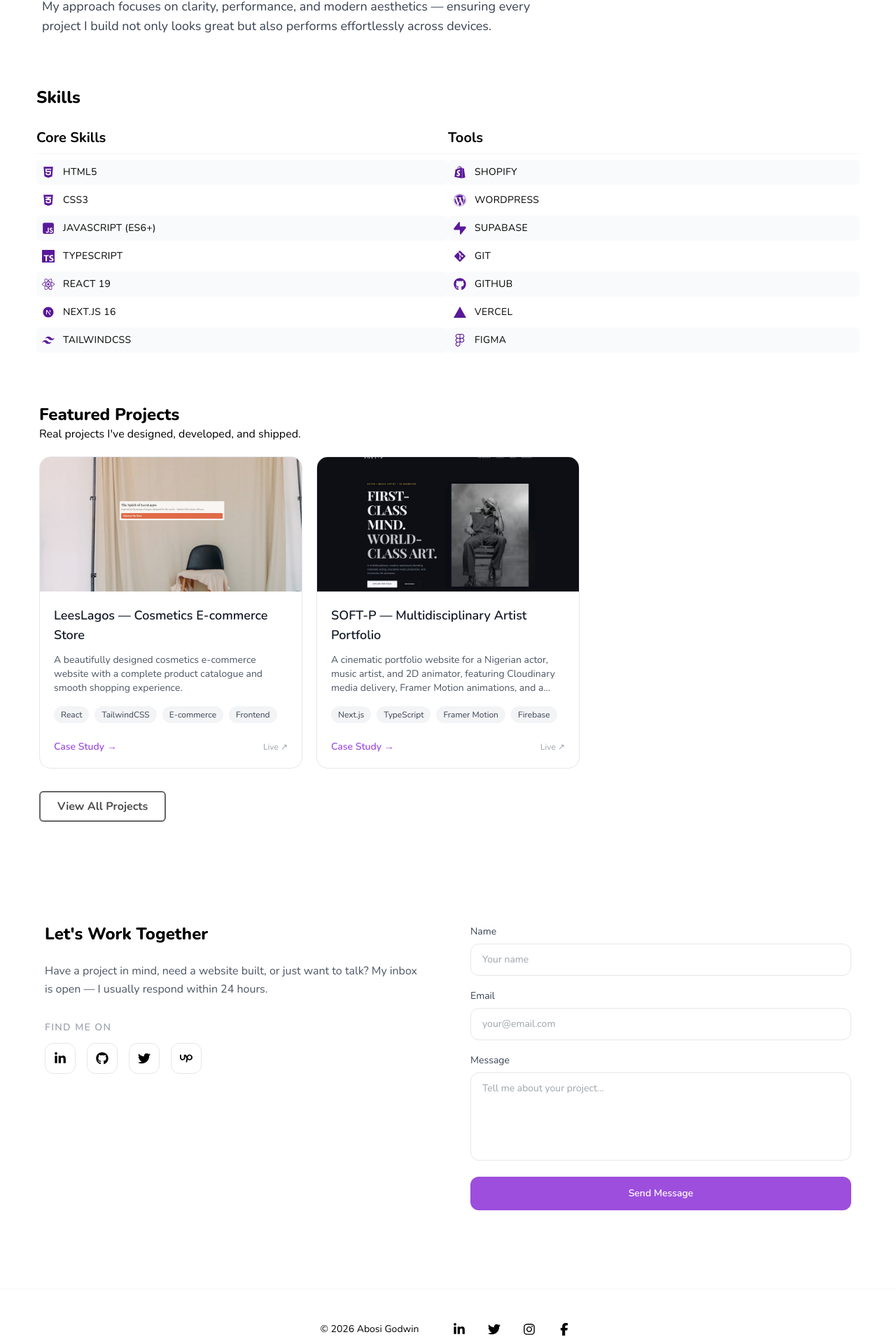
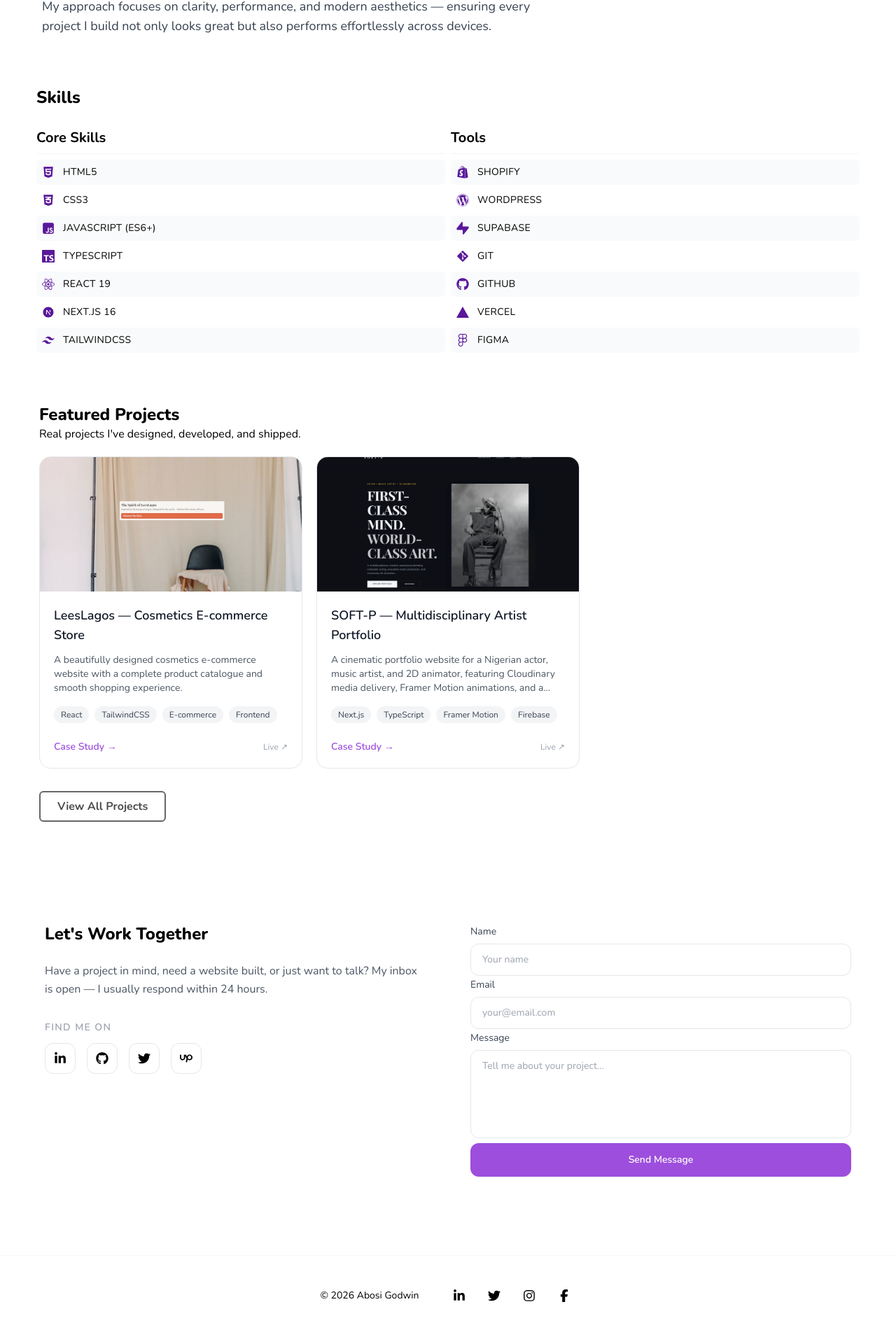
Before and after one commit to Abosi-Godwin/Abosi, a Next.js app: page / in a window 1280 px wide. Shown: the part 1729-3649 px from the top of the page at 70% size. Built offline with nearby package versions, Linux system fonts and the light colour scheme.

Commit message:
made more changes

```diff
--- a/app/components/Contact.tsx
+++ b/app/components/Contact.tsx
@@ -17,7 +17,7 @@ const Contact = () => {
         setForm(prev => ({ ...prev, [e.target.name]: e.target.value }));
     };
 
-    const handleSubmit = async (e: React.MouseEvent) => {
+    const handleSubmit = async (e: React.FormEvent) => {
         e.preventDefault();
 
         if (!form.name || !form.email || !form.message) return;
@@ -109,6 +109,7 @@ const Contact = () => {
                     transition={{ duration: 0.5, delay: 0.1 }}
                     className="space-y-4"
                 >
+                    <form onSubmit={handleSubmit}>
                         {/* Name */}
                         <div className="space-y-1.5">
                             <label className="text-sm font-medium text-gray-700">
@@ -155,14 +156,15 @@ const Contact = () => {
                         </div>
 
                         {/* Submit */}
-                    <button
-                        onClick={handleSubmit}
+                        <button type="submit"
                             disabled={status === "loading"}
                             className="w-full py-3.5 rounded-xl bg-primary text-white font-semibold text-sm hover:opacity-90 transition-opacity disabled:opacity-60"
                         >
-                        {status === "loading" ? "Sending..." : "Send Message"}
+                            {status === "loading"
+                                ? "Sending..."
+                                : "Send Message"}
                         </button>
-
+                    </form>
                     {/* Feedback */}
                     {status === "success" && (
                         <motion.p
--- a/app/components/Skills.tsx
+++ b/app/components/Skills.tsx
@@ -6,7 +6,8 @@ const Skills = () => {
     return (
         <div className="py-8 px-3">
             <Heading text="Skills" />
-            <div className="w-full pt-2 md:pt-5 flex gap-4 flex-col items-start md:items-start justify-between md:flex-row md:gap-0">
+            <div className="w-full pt-2 md:pt-5 flex gap-4 flex-col items-start
+            md:items-start justify-between md:flex-row md:gap-2">
                 <SkillsList title="Core Skills" items={coreSkills} />
                 <SkillsList title="Tools" items={tools} />
             </div>
```
Also changed, not shown: api/contact/route.ts (added, +26 -0 lines). Lines whose indentation alone changed are shown as unchanged.
